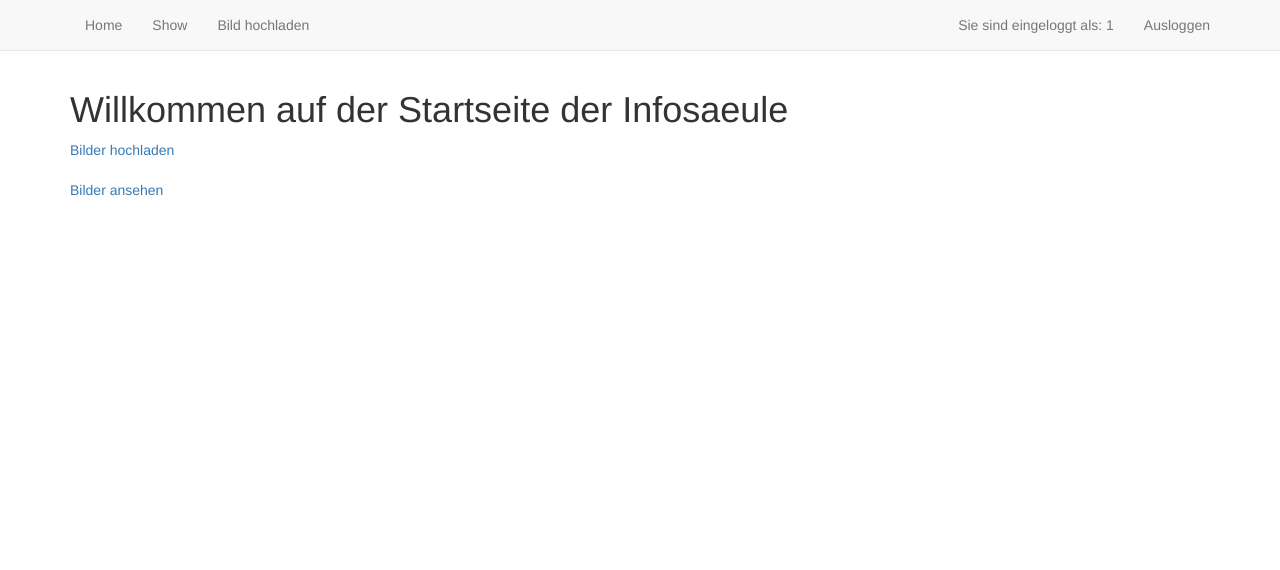
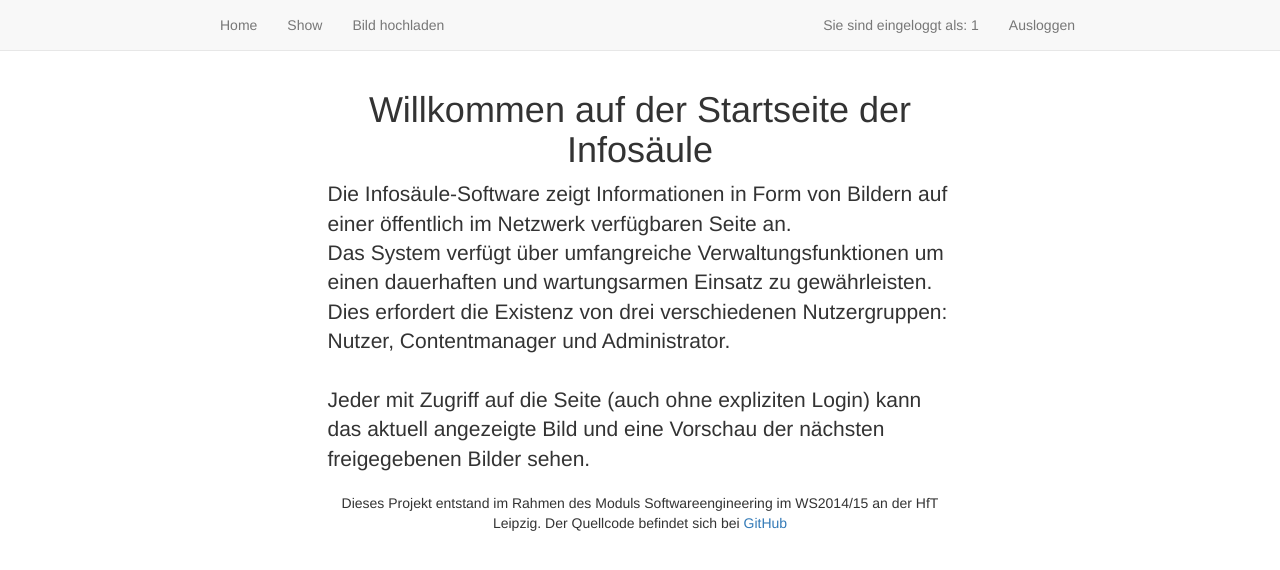
Before and after one commit to WI13-project/infosaeule, a PHP site: page / in a window 1280 px wide. Shown: the top 570 px of the page. Run offline with PHP 8.4, Linux system fonts and the light colour scheme; the visitor is signed in with stand-in values (Sample User, id 1); some libraries are stand-ins or nearby versions.

Commit message:
Willkommenstext auf index

```diff
--- a/prototyp2/index.php
+++ b/prototyp2/index.php
@@ -3,21 +3,25 @@ include("auth-user.php");
 include("header.php");
 ?>
 <html>
-<head>
-	<title></title>
+<body>
+		<div id="home" class="row">
+  			<div class="col-md-6 col-md-offset-3"><h1 align="center">Willkommen auf der Startseite der Infos&auml;ule</h1>
+			<p class="lead" "text-center">Die Infos&auml;ule-Software zeigt Informationen in Form von Bildern auf einer &ouml;ffentlich im Netzwerk verf&uuml;gbaren Seite an.<br>
+			Das System verf&uuml;gt &uuml;ber umfangreiche Verwaltungsfunktionen um einen dauerhaften und wartungsarmen Einsatz zu gew&auml;hrleisten. Dies erfordert die Existenz von drei verschiedenen Nutzergruppen: <br>
+			Nutzer, Contentmanager und Administrator.<br><br>
+			Jeder mit Zugriff auf die Seite (auch ohne expliziten Login) kann das aktuell angezeigte Bild und eine Vorschau der n&auml;chsten freigegebenen Bilder sehen.
+			</p>
+			<p align="center">Dieses Projekt entstand im Rahmen des Moduls Softwareengineering im WS2014/15 an der HfT Leipzig.
+				Der Quellcode befindet sich bei <a href="https://github.com/WI13-project/infosaeule">GitHub</a></p></div>
+		</div>
 
-  <link href="css/bootstrap.min.css" rel="stylesheet">
-</head>
-<body>
-	<div id="home" class="container">
-		<h1>Willkommen auf der Startseite der Infosaeule</h1>
 
-		<a href=upload.php>Bilder hochladen</a><br><br>
-		<a href=view.php>Bilder ansehen</a>
-	</div>
-	<!-- jQuery (necessary for Bootstrap's JavaScript plugins) -->
+
+	<!-- jQuery (necessary for Bootstrap's JavaScript plugins)
     <script src="https://ajax.googleapis.com/ajax/libs/jquery/1.11.1/jquery.min.js"></script>
-    <!-- Include all compiled plugins (below), or include individual files as needed -->
+    <!-- Include all compiled plugins (below), or include individual files as needed
     <script src="js/bootstrap.min.js"></script>
+    -->
+
 </body>
 </html>
```
